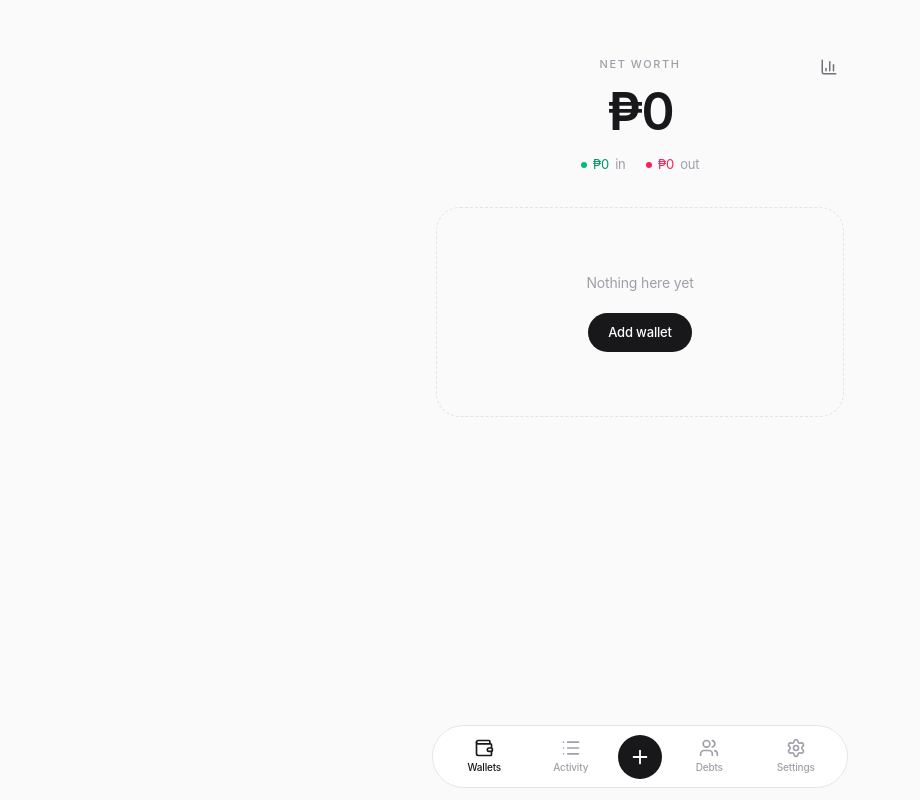
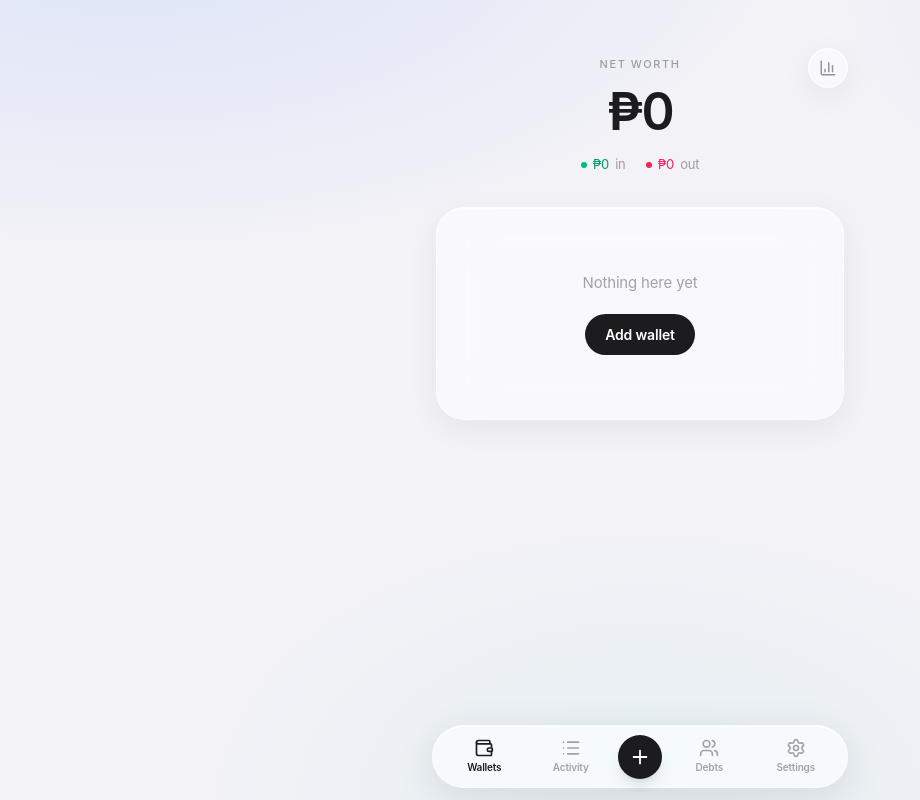
Before and after one commit to covzoun/Finance-App---Updated, a React (Vite) app: page / in a window 1280 px wide. Shown: the whole page, without its empty margins (0-920 px from the left). Built offline with nearby package versions, Linux system fonts and the light colour scheme.

Commit message:
style: liquid-glass shell — soft mesh bg and glass dock

```diff
--- a/src/App.tsx
+++ b/src/App.tsx
@@ -392,21 +392,21 @@ export default function App() {
       meta.setAttribute('name', 'theme-color');
       document.head.appendChild(meta);
     }
-    meta.setAttribute('content', isDark ? '#09090b' : '#fafafa');
+    meta.setAttribute('content', isDark ? '#000000' : '#f2f2f7');
   }, [isDark]);
 
-  const muted = isDark ? 'text-zinc-500' : 'text-zinc-400';
-  const hairline = isDark ? 'border-zinc-800' : 'border-zinc-200';
+  const muted = isDark ? 'text-white/40' : 'text-black/35';
+  const hairline = isDark ? 'border-white/10' : 'border-black/8';
 
   return (
     <div className={isDark ? 'dark' : ''}>
-      <div className={`min-h-screen ${isDark ? 'bg-zinc-950 text-zinc-50' : 'bg-zinc-50 text-zinc-900'}`}>
+      <div className={`min-h-screen ${isDark ? 'app-bg-dark text-white' : 'app-bg text-[#1c1c1e]'}`}>
         <section className="max-w-md mx-auto px-6 pt-14 pb-8 relative">
           <button
             type="button"
             onClick={() => setShowAnalyticsPanel(true)}
             className={`absolute top-12 right-4 p-2.5 rounded-full transition-colors z-10 ${
-              isDark ? 'hover:bg-zinc-900 text-zinc-400' : 'hover:bg-zinc-200/70 text-zinc-500'
+              isDark ? 'glass-dark text-white/55 hover:text-white' : 'glass text-black/40 hover:text-black/70'
             }`}
             aria-label="Insights"
           >
@@ -443,13 +443,13 @@ export default function App() {
           {activeTab === 'wallets' && (
             <div className="space-y-2">
               {wallets.length === 0 ? (
-                <div className={`text-center py-16 rounded-3xl border border-dashed ${hairline} ${muted}`}>
-                  <p className="text-[14px] mb-5">Nothing here yet</p>
+                <div className={`text-center py-16 rounded-[28px] ${isDark ? 'glass-dark' : 'glass'} ${muted}`}>
+                  <p className="text-[15px] mb-5">Nothing here yet</p>
                   <button
                     type="button"
                     onClick={() => setIsAddWalletOpen(true)}
-                    className={`px-5 py-2.5 rounded-full text-[13px] font-medium ${
-                      isDark ? 'bg-zinc-100 text-zinc-900' : 'bg-zinc-900 text-white'
+                    className={`px-5 py-2.5 rounded-full text-[14px] font-semibold ${
+                      isDark ? 'bg-white text-black' : 'bg-[#1c1c1e] text-white'
                     }`}
                   >
                     Add wallet
@@ -475,17 +475,17 @@ export default function App() {
                 value={txSearchQuery}
                 onChange={(e) => setTxSearchQuery(e.target.value)}
                 placeholder="Search"
-                className={`w-full px-4 py-3 rounded-2xl text-[14px] border outline-none ${
+                className={`w-full px-4 py-3.5 rounded-[18px] text-[15px] outline-none ${
                   isDark
-                    ? 'bg-zinc-900 border-zinc-800 placeholder:text-zinc-600 focus:border-zinc-600'
-                    : 'bg-white border-zinc-200 placeholder:text-zinc-400 focus:border-zinc-300'
+                    ? 'glass-dark placeholder:text-white/30'
+                    : 'glass placeholder:text-black/30'
                 }`}
               />
               <div
-                className={`rounded-2xl border overflow-hidden divide-y ${
+                className={`rounded-[22px] overflow-hidden divide-y ${
                   isDark
-                    ? 'bg-zinc-950 border-zinc-800/80 divide-zinc-800/80'
-                    : 'bg-white border-zinc-200/80 divide-zinc-100'
+                    ? 'glass-dark divide-white/[0.06]'
+                    : 'glass divide-black/[0.05]'
                 }`}
               >
                 {displayedTransactions.slice(0, visibleTxCount).map((t) => (
@@ -520,10 +520,8 @@ export default function App() {
         <div className="fixed bottom-0 inset-x-0 z-30">
           <div className="max-w-md mx-auto px-4 pb-[max(0.75rem,env(safe-area-inset-bottom))]">
             <div
-              className={`flex items-center rounded-full border px-2 py-1.5 backdrop-blur-xl ${
-                isDark
-                  ? 'bg-zinc-900/90 border-zinc-800'
-                  : 'bg-white/90 border-zinc-200'
+              className={`flex items-center rounded-full px-2 py-1.5 ${
+                isDark ? 'glass-dock-dark' : 'glass-dock'
               }`}
             >
               {(
@@ -538,11 +536,11 @@ export default function App() {
                     key={tab.id}
                     type="button"
                     onClick={() => setActiveTab(tab.id)}
-                    className={`flex-1 flex flex-col items-center gap-0.5 py-1.5 rounded-full text-[10px] font-medium transition-colors ${
+                    className={`flex-1 flex flex-col items-center gap-0.5 py-1.5 rounded-full text-[10px] font-semibold transition-colors ${
                       active
                         ? isDark
-                          ? 'text-zinc-50'
-                          : 'text-zinc-900'
+                          ? 'text-white'
+                          : 'text-[#1c1c1e]'
                         : muted
                     }`}
                   >
@@ -559,8 +557,8 @@ export default function App() {
                   else if (activeTab === 'activity') handleOpenTxModal();
                   else setIsAddDebtOpen(true);
                 }}
-                className={`mx-1 h-11 w-11 shrink-0 rounded-full flex items-center justify-center active:scale-95 transition-transform ${
-                  isDark ? 'bg-zinc-100 text-zinc-900' : 'bg-zinc-900 text-white'
+                className={`mx-1 h-11 w-11 shrink-0 rounded-full flex items-center justify-center active:scale-95 transition-transform shadow-lg ${
+                  isDark ? 'bg-white text-black' : 'bg-[#1c1c1e] text-white'
                 }`}
                 aria-label="Add"
               >
@@ -570,11 +568,11 @@ export default function App() {
               <button
                 type="button"
                 onClick={() => setActiveTab('debts')}
-                className={`flex-1 flex flex-col items-center gap-0.5 py-1.5 rounded-full text-[10px] font-medium transition-colors ${
+                className={`flex-1 flex flex-col items-center gap-0.5 py-1.5 rounded-full text-[10px] font-semibold transition-colors ${
                   activeTab === 'debts'
                     ? isDark
-                      ? 'text-zinc-50'
-                      : 'text-zinc-900'
+                      ? 'text-white'
+                      : 'text-[#1c1c1e]'
                     : muted
                 }`}
               >
@@ -585,7 +583,7 @@ export default function App() {
               <button
                 type="button"
                 onClick={() => setIsSettingsOpen(true)}
-                className={`flex-1 flex flex-col items-center gap-0.5 py-1.5 rounded-full text-[10px] font-medium transition-colors ${muted}`}
+                className={`flex-1 flex flex-col items-center gap-0.5 py-1.5 rounded-full text-[10px] font-semibold transition-colors ${muted}`}
               >
                 <DynamicIcon name="Settings" size={20} />
                 Settings
@@ -626,10 +624,10 @@ export default function App() {
               animate={{ opacity: 1, y: 0 }}
               exit={{ opacity: 0, y: 20 }}
               transition={{ duration: 0.2 }}
-              className={`fixed inset-0 z-50 flex flex-col ${isDark ? 'bg-zinc-950' : 'bg-white'}`}
+              className={`fixed inset-0 z-50 flex flex-col ${isDark ? 'app-bg-dark' : 'app-bg'}`}
             >
               <div className={`flex items-center gap-2 px-4 h-14 border-b ${hairline}`}>
-                <button type="button" onClick={() => setShowAnalyticsPanel(false)} className={`p-2 rounded-lg ${isDark ? 'hover:bg-zinc-900' : 'hover:bg-zinc-100'}`}>
+                <button type="button" onClick={() => setShowAnalyticsPanel(false)} className={`p-2 rounded-full ${isDark ? 'hover:bg-white/10' : 'hover:bg-black/5'}`}>
                   <DynamicIcon name="X" size={18} />
                 </button>
                 <h2 className="text-[15px] font-semibold tracking-tight">Insights</h2>
```
